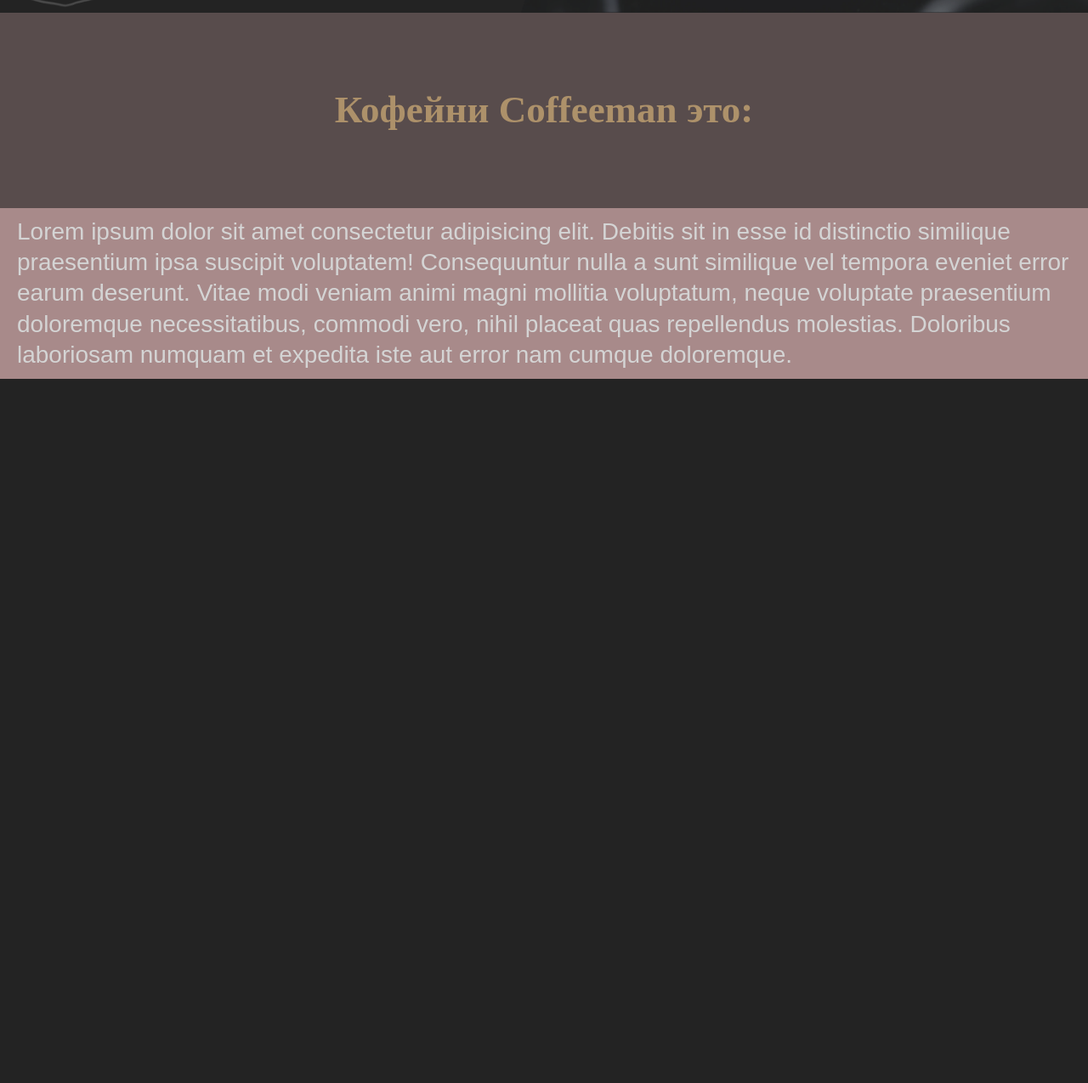
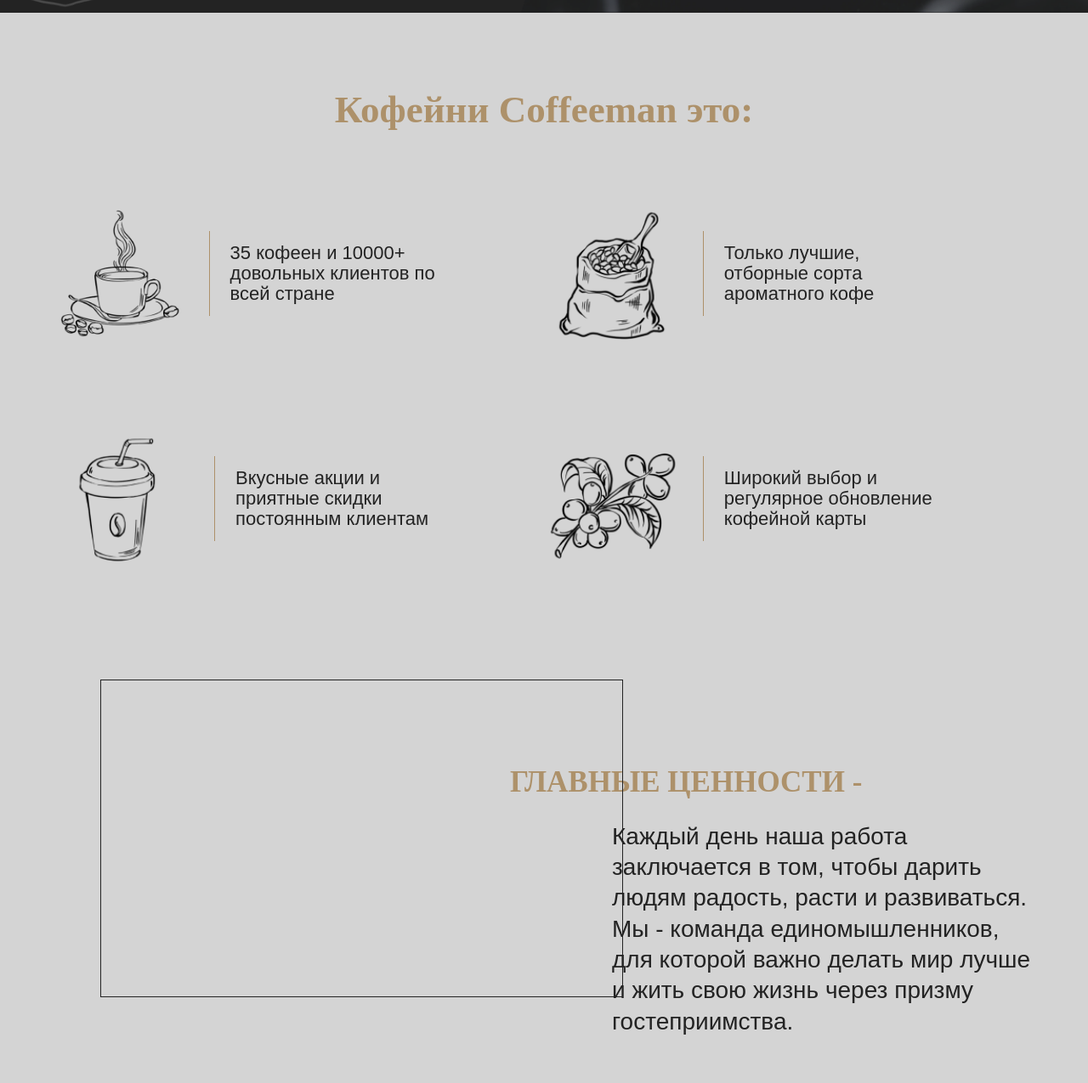
Before and after one commit to Melkorich/Coffeman, a plain HTML site: page app/index.html in a window 1280 px wide. Shown: the part 785-2060 px from the top of the page at 85% size. Before the commit the page ends 1231 px from the top, so only its background shows below. Drawn offline with Linux system fonts and the light colour scheme; files whose address does not match are found by name.

Commit message:
section about finished and blog values

```diff
--- a/app/index.html
+++ b/app/index.html
@@ -63,13 +63,71 @@
     <section class="about">
       <div class="container">
         <h2 class="about__title title">Кофейни Coffeeman это:</h2>
+
+        <ul class="about__items">
+          <li class="about__item">
+            <div class="about__image">
+              <img class="about__img" src="images/about/about-1.png" alt="coffe picture">
+            </div>
+            <div class="about__text">
+              <p>
+                35 кофеен и 10000+ довольных клиентов по всей стране
+              </p>
+            </div>
+          </li>
+          <li class="about__item">
+            <div class="about__image">
+              <img class="about__img" src="images/about/about-2.png" alt="coffe picture">
+            </div>
+            <div class="about__text">
+              <p>
+                Только лучшие, отборные сорта ароматного кофе
+              </p>
+            </div>
+          </li>
+          <li class="about__item">
+            <div class="about__image">
+              <img class="about__img" src="images/about/about-3.png" alt="coffe picture">
+            </div>
+            <div class="about__text">
+              <p>
+                Вкусные акции и приятные скидки постоянным клиентам
+              </p>
+            </div>
+          </li>
+          <li class="about__item">
+            <div class="about__image">
+              <img class="about__img" src="images/about/about-4.png" alt="coffe picture">
+            </div>
+            <div class="about__text">
+              <p>
+                Широкий выбор и регулярное обновление кофейной карты
+              </p>
+            </div>
+          </li>
+        </ul>
+
+        <div class="about__values">
+          <div class="about__description">
+            <h3 class="about__subtitle">Главные ценности -</h3>
+            <div class="about__descr">
+              <p>
+                Каждый день наша работа заключается в том, чтобы дарить людям радость, расти и развиваться. Мы - команда единомышленников, для которой важно делать мир лучше и жить свою жизнь через призму гостеприимства.
+              </p>
+            </div>
+          </div>
+        </div>
+
       </div>
+    </section>
+
+    <section class="bestsellers">
+
     </section>
   </main>
 
   <footer class="footer">
-    Lorem ipsum dolor sit amet consectetur adipisicing elit. Debitis sit in esse id distinctio similique praesentium ipsa suscipit voluptatem! Consequuntur nulla a sunt similique vel tempora eveniet error earum deserunt.
-    Vitae modi veniam animi magni mollitia voluptatum, neque voluptate praesentium doloremque necessitatibus, commodi vero, nihil placeat quas repellendus molestias. Doloribus laboriosam numquam et expedita iste aut error nam cumque doloremque.
+
   </footer>
 
 
--- a/app/scss/_vars.scss
+++ b/app/scss/_vars.scss
@@ -1,6 +1,7 @@
 $text: #d4d4d4;
 $title: #ad916a;
 $hover: #6A5941;
+$text23: #232323;
 
 %monserat-600 {
   font-family: 'Montserrat-SemiBold', sans-serif;
--- a/app/scss/about/_about.scss
+++ b/app/scss/about/_about.scss
@@ -1,3 +1,89 @@
 .about {
   padding: 90px 45px;
+  background-color: $text;
+  color: $text23;
+
+  &__title {
+    margin-bottom: 35px;
+  }
+
+  &__items {
+    display: flex;
+    flex-wrap: wrap;
+  }
+
+  &__item {
+    flex: 0 1 50%;
+    display: flex;
+    padding: 50px 0;
+  }
+
+  &__image {
+    min-width: 160px;
+    height: 165px;
+    margin: 0 25px 0 0;
+  }
+
+  &__img {
+    width: 100%;
+    height: 100%;
+    object-fit: contain;
+  }
+
+  &__text {
+    max-width: 285px;
+    font-size: 22px;
+    line-height: 1.1;
+    padding: 0 0 0 25px;
+    position: relative;
+    align-self:center;
+
+    &::before {
+      content: '';
+      position: absolute;
+      width: 1px;
+      height: 100px;
+      background-color: $title;
+      left: 0;
+      top: 50%;
+      transform: translateY(-50%);
+    }
+  }
+
+  &__values {
+    padding: 180px 0 0 0;
+    display: flex;
+    justify-content: flex-end;
+    position: relative;
+
+    &::before {
+      content: '';
+      position: absolute;
+      width: 615px;
+      height: 374px;
+      left: 5%;
+      top: 80px;
+      background-image: url('../images/about/empty-box-decor.svg');
+      background-repeat: no-repeat;
+    }
+  }
+
+  &__description {
+    max-width: 620px;
+  }
+
+  &__subtitle {
+    font-size: 35px;
+    font-family: 'Montserrat';
+    font-weight: 600;
+    font-style: normal;
+    line-height: 1.2;
+    color: $title;
+    text-transform: uppercase;
+    margin: 0 0 25px 0;
+  }
+
+  &__descr {
+    padding-left: 120px;
+  }
 }
--- /dev/null
+++ b/app/scss/bestsellers/_bestsellers.scss
@@ -0,0 +1,4 @@
+.bestsellers {
+  padding: 45px 90px;
+  height: 500px;
+}
--- a/app/scss/header/_header.scss
+++ b/app/scss/header/_header.scss
@@ -36,10 +36,9 @@
       content: '';
       position: absolute;
       top: 0;
-      right: 15%;
-      max-width: 460px;
+      right: 5%;
+      width: 550px;
       height: 460px;
-      width: 100%;
       background-image: url('../images/header/header-bg1.png');
       background-repeat: no-repeat;
       background-size: contain;
@@ -133,20 +132,4 @@
       margin:0 25px 0 0;
     }
   }
-
 }
-
-
-
-
-main {
-  background-color: rgb(88, 76, 76);
-  p {
-    margin-bottom: 20px;
-  }
-}
-
-.footer {
-  background-color: rgb(168, 138, 138);
-  padding: 10px 20px;
-}
--- a/app/scss/style.scss
+++ b/app/scss/style.scss
@@ -14,3 +14,6 @@
 
 /*about*/
 @import "about/about";
+
+/*bestsellers*/
+@import "bestsellers/bestsellers";
```
Also changed, not shown: app/css/style.min.css, app/images/about/about-1.png (renamed from app/images/favicon-icon.png), app/images/about/about-2.png (added), app/images/about/about-3.png (added), app/images/about/about-4.png (added), app/images/about/empty-box-decor.svg (added), app/scss/_global.scss (line endings or trailing spaces).
